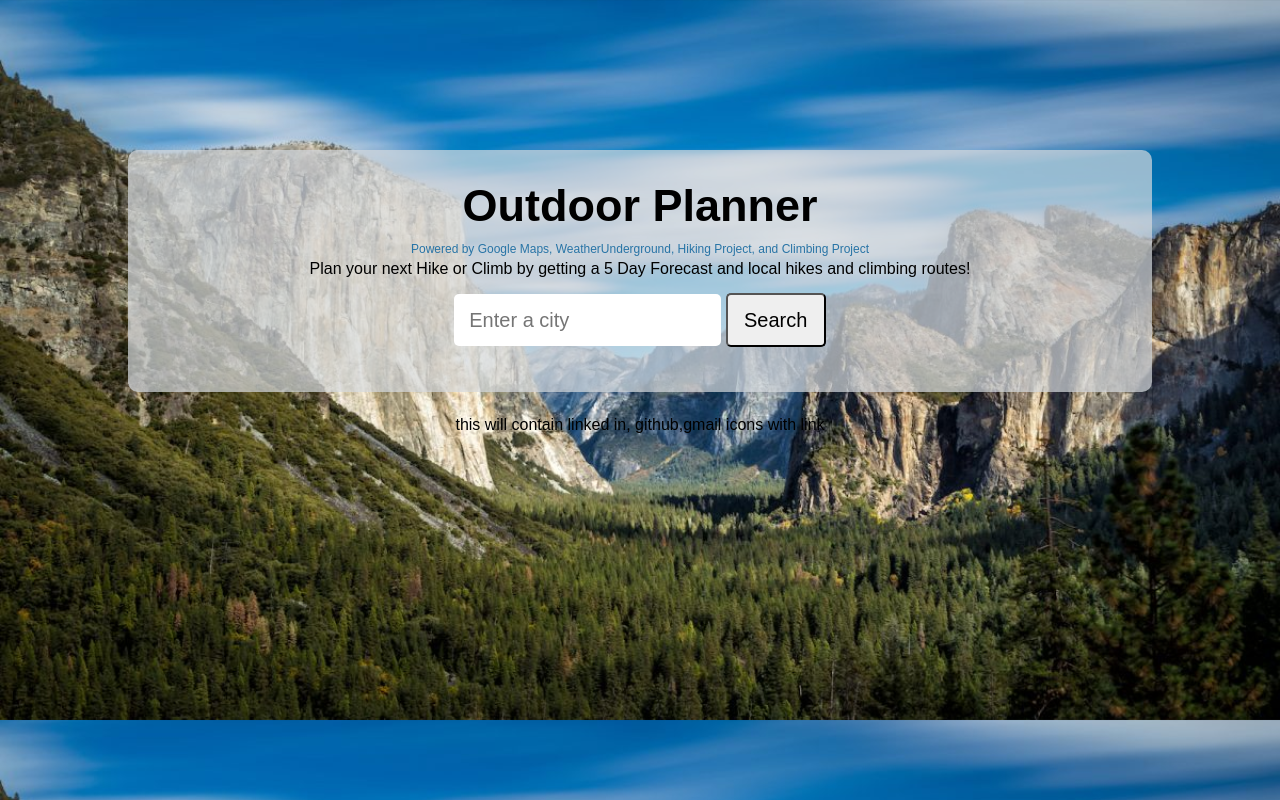
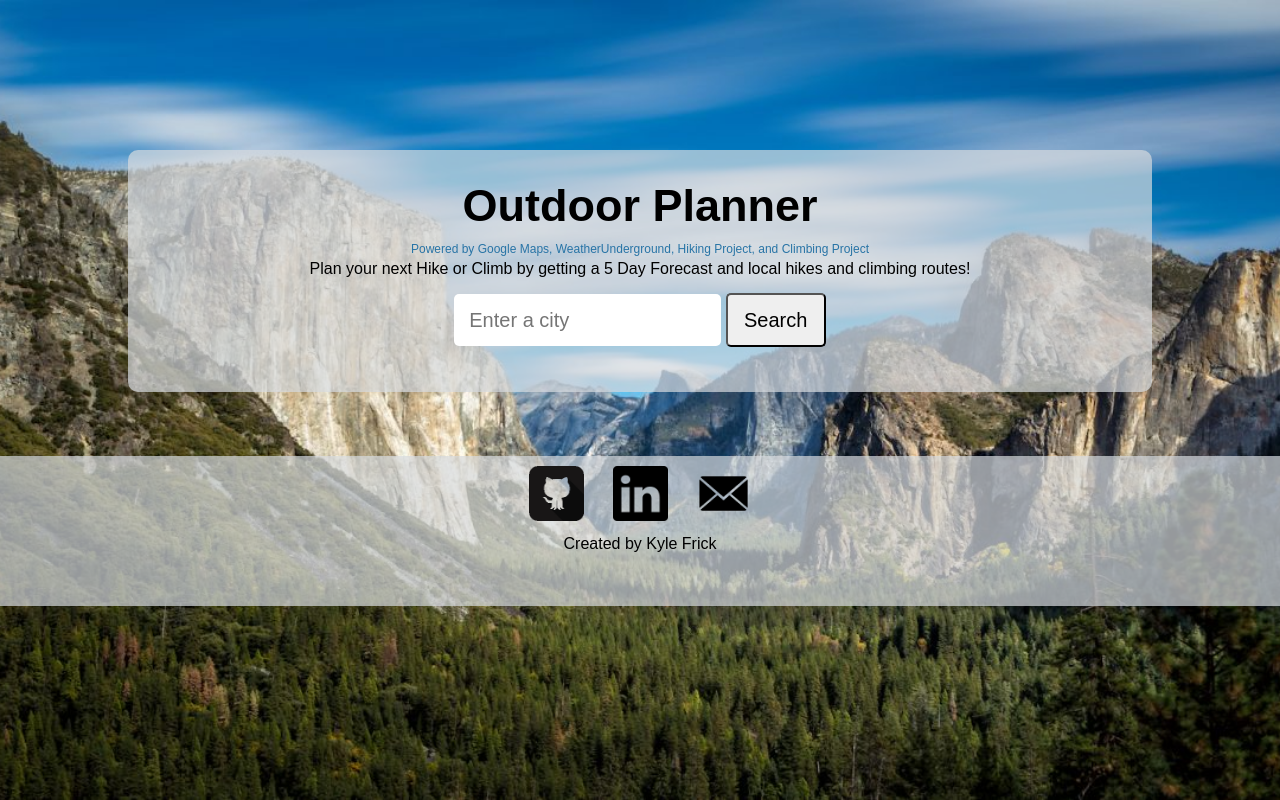
Before and after one commit to kfrick423/Outdoor-Adventure-App, a plain HTML site: page index.html in a window 1280 px wide. Drawn offline with nearby package versions, Linux system fonts and the light colour scheme; some packages are replaced by stand-ins of ours; a web font is replaced by a local one.

Commit message:
more styling and image files

```diff
--- a/index.css
+++ b/index.css
@@ -6,7 +6,8 @@ body {
   background: url(./images/yosemite.jpg);
   background-size: cover;
   background-repeat: none;
-  background-position: fixed;
+  background-position: center;
+  background-attachment: fixed;
 }
 
 .hide {
@@ -117,6 +118,23 @@ form input {
  border-radius: 5px;
 }
 
+footer {
+  margin-top: 40px;
+  width:100%;
+  height: 150px;
+  background-color: rgba(214, 219, 223, .7);
+}
+
+footer img {
+  height: 55px;
+  padding: 10px;
+}
+
+footer p {
+  margin-bottom: 0em;
+  margin-top: 0em;
+}
+
 @media screen and (max-width: 640px) {
   .result_col_4 {
     width: 90%;
--- a/index.html
+++ b/index.html
@@ -41,8 +41,11 @@
       <section class="activity_results">
       </section>
 
-      <footer class="footer">
-        this will contain linked in, github,gmail icons with link
+      <footer class="footer" role="contentinfo">
+        <a href="https://github.com/kfrick423" target="_blank"> <img src="./images/github_icon.png" alt="github icon"></a>&nbsp;
+        <a href="https://www.linkedin.com/in/kyle-frick-7a75b2105/" target="_blank"><img src="./images/linkedin_icon.png" alt="linkedin icon"></a>&nbsp;
+        <a href="mailto:kf6298@gmail.com"><img src="./images/mail_icon.png" alt="email icon"></a>
+        <p>Created by Kyle Frick</p>
       </footer>
     </main>
     <script src="https://code.jquery.com/jquery-3.2.1.min.js"></script>
--- a/index.js
+++ b/index.js
@@ -1,3 +1,5 @@
+
+function scrollPageTo
 
 function getLongLat(location){
 	console.log($('.js-query').val());
@@ -133,7 +135,7 @@ function renderClimbData(data){
 	return `
 	  <div class="result_col_4">
 	    <a href="${data.url}" target="_blank">
-	    <img src="${imgSmall}"></a>
+	    <img src="${imgSmall}" alt="rockface picture"></a>
 	    <p>${data.name}</p>
 	    <p>${data.location[1]}</p>
 	    <p>${data.type}</p>
@@ -148,7 +150,7 @@ function renderTrailData(data){
   return`
     <div class="result_col_4">
      <a href="${data.url}" target="_blank">
-     <img src = "${data.imgSmall}"></a>
+     <img src = "${data.imgSmall}" alt="trail photo"></a>
      <p>${data.name}</p>
      <p>${data.location}</p>
      <p>${data.length} Miles</p>
```
Also changed, not shown: images/github_icon.png (added), images/linkedin_icon.png (added), images/mail_icon.png (added), 2 other files.
